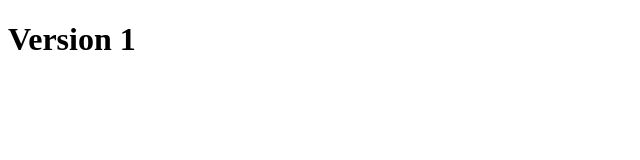
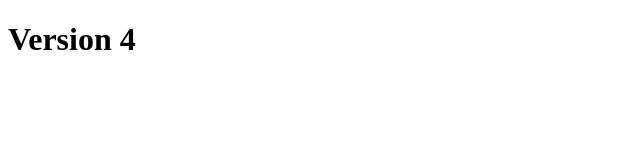
Before and after one commit to ghuvheveuburpb/githublesson1, a plain HTML site: page index.html in a window 1280 px wide. Shown: the full height of the page, 0-640 px from the left. Drawn offline with Linux system fonts and the light colour scheme.

Commit message:
version 4

```diff
--- a/index.html
+++ b/index.html
@@ -6,6 +6,6 @@
     <title>Document</title>
 </head>
 <body>
-    <h1>Version 1</h1>
+    <h1>Version 4</h1>
 </body>
 </html>
```
